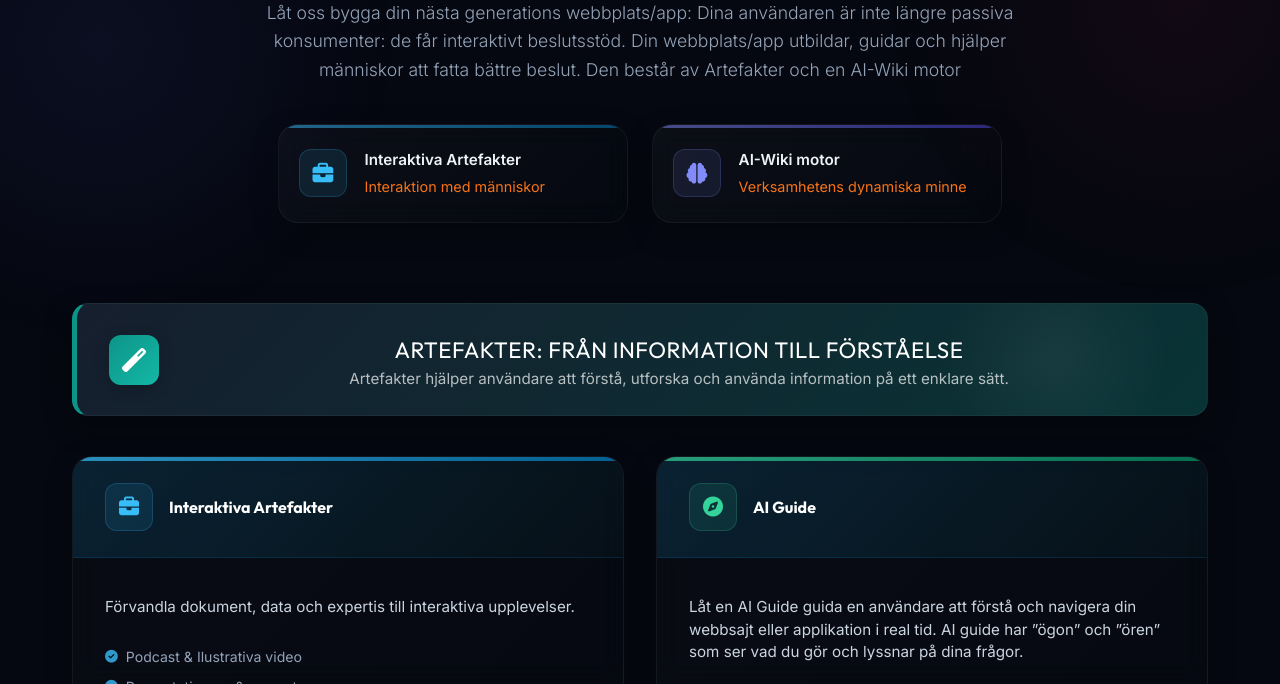
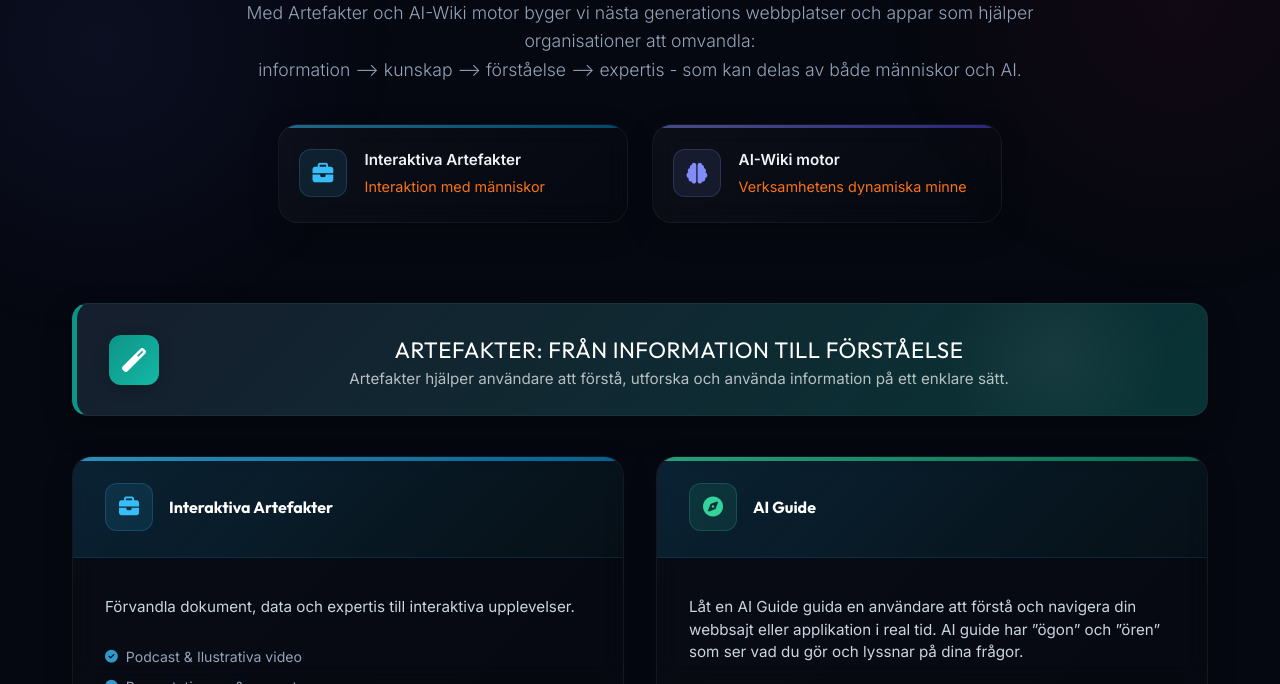
Before and after one commit to alvaroC/hub-antigravity, a plain HTML site: page tjanster.html in a window 1280 px wide. Shown: the part 416-1100 px from the top of the page. Drawn offline with Linux system fonts and the light colour scheme; a script that the page names is missing.

Commit message:
uppdatering

```diff
--- a/tjanster.html
+++ b/tjanster.html
@@ -81,10 +81,11 @@
         <section class="tjanster-intro">
             <span class="intro-tag">TJÄNSTER & LÖSNINGAR</span>
             <h1 class="opacity">HUR KAN VI HJÄLPA DIG?</h1>
-            <p class="intro-subtitle">Låt oss bygga din nästa generations webbplats/app: Dina användaren är inte längre
-                passiva konsumenter: de får interaktivt beslutsstöd. Din webbplats/app utbildar, guidar och hjälper
-                människor att fatta bättre
-                beslut. Den består av Artefakter och en AI-Wiki motor </p>
+            <p class="intro-subtitle">
+                Med Artefakter och AI-Wiki motor byger vi nästa generations webbplatser och appar som
+                hjälper organisationer att omvandla: </br>
+                information --> kunskap --> förståelse --> expertis - som kan delas av både människor och AI.
+            </p>
 
             <div class="intro-grid">
 
```
